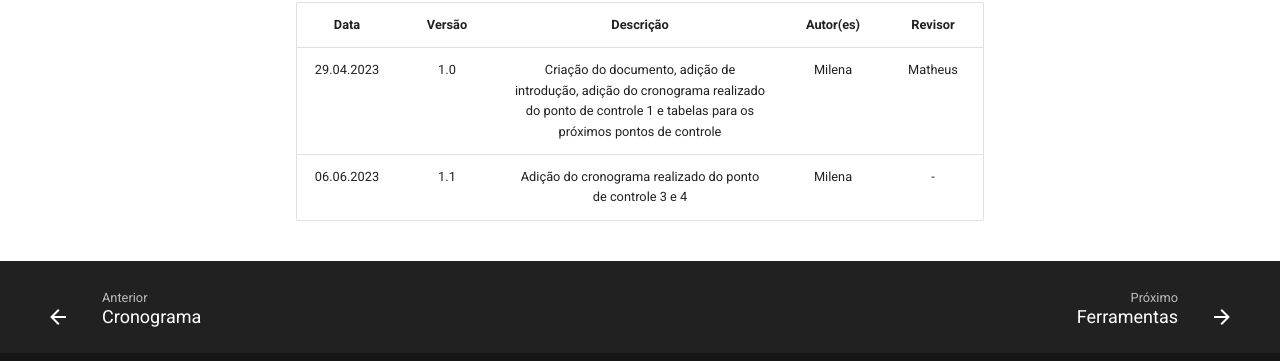
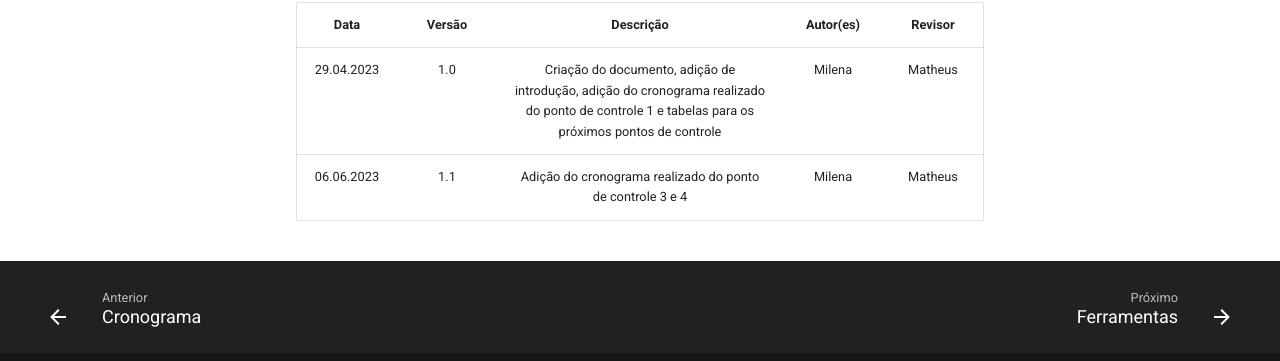
Before and after one commit to Requisitos-de-Software/2023.1-Twitch, an MkDocs documentation site: the page built from docs/planejamento/cronograma_realizado.md, in a window 1280 px wide and 900 px high, scrolled down 4612 px. Shown: the part 503-864 px from the top of the window. Built offline with MkDocs 1.6.1 and Material for MkDocs 9.7.7, drawn with Linux system fonts in a browser that asks for light colours; comment, search, counter and statistics services are not loaded.

Commit message:
Add Revisor

```diff
--- a/docs/planejamento/cronograma_realizado.md
+++ b/docs/planejamento/cronograma_realizado.md
@@ -120,4 +120,4 @@ No ponto de controle final deve ser feita uma verificação, correção e refina
 |    Data    | Versão | Descrição                                                                      | Autor(es)  | Revisor  |
 | :--------: | :----: | :----------------------------------------------------------------------------: | :--------: | :------: |
 | 29.04.2023 | 1.0    | Criação do documento, adição de introdução, adição do cronograma realizado do ponto de controle 1 e tabelas para os próximos pontos de controle |   Milena   | Matheus |
-| 06.06.2023 | 1.1    | Adição do cronograma realizado do ponto de controle 3 e 4 |   Milena   | - |
+| 06.06.2023 | 1.1    | Adição do cronograma realizado do ponto de controle 3 e 4 |   Milena   | Matheus |
```
